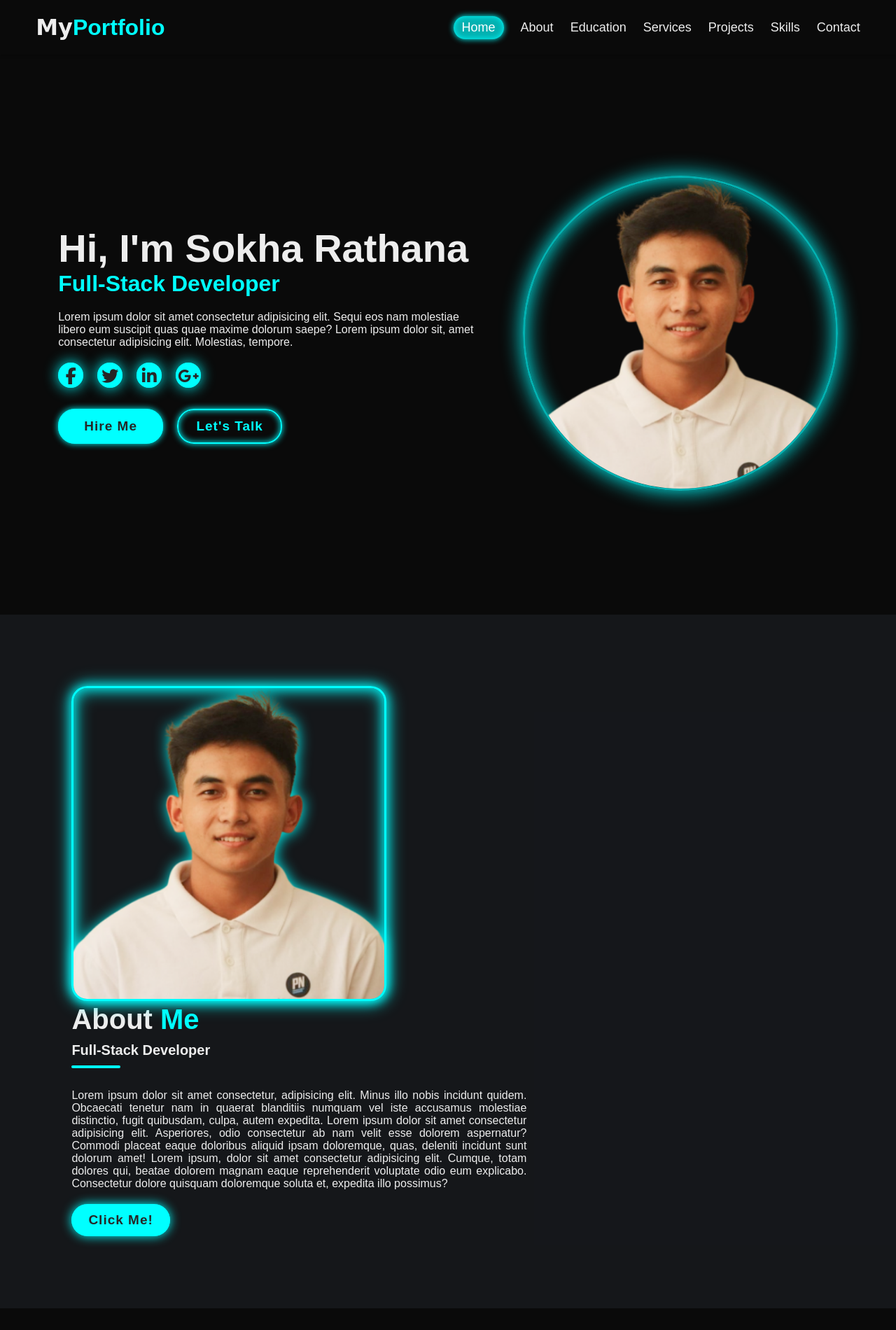
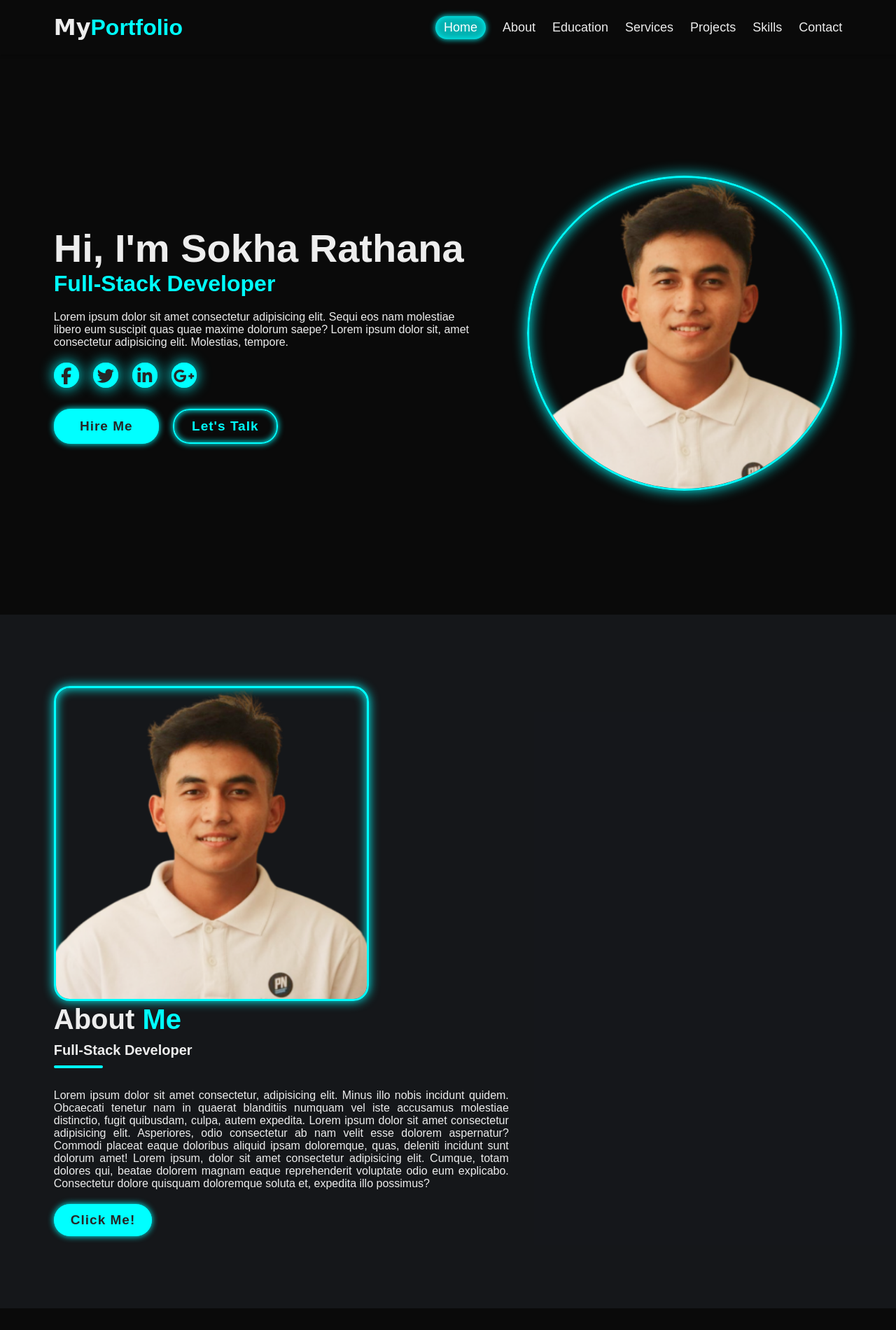
Before and after one commit to Rathana-061/Portfolio-Project, a plain HTML site: page index.html in a window 1280 px wide. Shown: the top 1900 px of the page at 70% size. Drawn offline with Linux system fonts and the light colour scheme.

Commit message:
change padding

```diff
--- a/scss/_about.scss
+++ b/scss/_about.scss
@@ -1,21 +1,17 @@
 .about {
     height: auto;
-    // background-color: #0D2D43;
     display: flex;
     align-items: center;
     flex-wrap: wrap;
     gap: 8%;
-    padding: 8%;
+    padding: 8% 6%;
     background: #3137434b;
-    // border-top:2px solid #0ff;
-    // border-bottom:2px solid #0ff;
 }
 
 .about-image img {
     width: 450px;
     height: 450px;
-    filter: drop-shadow(1px 1px 10px #0ff);
-    // background-color: red;
+    // filter: drop-shadow(1px 1px 10px #0ff);
     border: 3px solid #0ff;
     box-shadow: 0px 0px 15px #0ff,
         0px 0px 15px #0ff inset;
@@ -43,7 +39,6 @@
 
 
 .about-content p {
-    // background-color: red;
     max-width: 650px;
     text-align: justify;
     margin-top: 20px;
@@ -66,8 +61,8 @@
     color: #262626;
     letter-spacing: 1px;
     list-style: 1px;
-    box-shadow: 0px 0px 15px #0ff,
-        0px 0px 15px #0ff inset;
+    box-shadow: 0px 0px 10px #0ff,
+        0px 0px 10px #0ff inset;
     margin-top: 10px;
     cursor: pointer;
 }
--- a/scss/_education.scss
+++ b/scss/_education.scss
@@ -1,12 +1,5 @@
 .education {
-    // display: flex;
-    // flex-direction: column;
-    // justify-content: center;
-    // align-items: center;
-    // gap: 10px;
-    // margin-top: 100px;
-    padding: 8%;
-
+    padding: 8% 6%;
 }
 
 .title {
@@ -15,7 +8,6 @@
 .education-row {
     display: flex;
     flex-wrap: wrap;
-    // justify-content: space-between;
     gap: 8rem;
 }
 .education-col {
--- a/scss/_navbar.scss
+++ b/scss/_navbar.scss
@@ -1,10 +1,9 @@
 .header {
-    // background: #081b29;
     display: flex;
     justify-content: space-between;
     align-items: center;
     flex-wrap: wrap;
-    padding: 20px 4%;
+    padding: 20px 6%;
     position: sticky;
     top: 0;
     z-index: 1000;
@@ -64,7 +63,7 @@
     flex-wrap: wrap;
     align-items: center;
     justify-content: space-between;
-    padding: 0 6.5%;
+    padding: 0 6%;
 }
 
 .home-content {
@@ -131,11 +130,12 @@
     height: 450px;
     transition: 0.3s;
     transform: scale(1);
-    // box-shadow: 1px 2px 10px #00abf0;
-    border: 3px solid rgba(0, 255, 255, 0.684);
-    box-shadow: 0px 0px 30px #0ff,
-                0px 0px 30px #0ff inset;
-    cursor: pointer;
+    // border: 3px solid rgba(0, 255, 255, 0.684);
+    // box-shadow: 0px 0px 30px #0ff,
+    //             0px 0px 30px #0ff inset;
+    border: 3px solid #0ff;
+    box-shadow: 0px 0px 20px #0ff,
+        0px 0px 20px #0ff inset;
 }
 
 
@@ -153,6 +153,7 @@
     overflow: hidden;
     transition: height 0.2s cubic-bezier(0.175, 0.885, 0.32, 1.275);
 }
+
 .drop-menu.open {
     height: 240px;
 }
@@ -174,13 +175,13 @@
     }
 
     .navbar {
-        // margin-bottom: 50px;
         display: none;
     }
 
     .toggle-btn {
         display: block;
     }
+
     .drop-menu {
         display: block;
     }
--- a/scss/_projects.scss
+++ b/scss/_projects.scss
@@ -2,7 +2,8 @@
 
 .portfolio {
     background: #3137434b;
-    padding-top: 8%;
+    padding: 8% 6%;
+    // padding: 8%;
 }
 
 .portfolio-container {
@@ -10,7 +11,7 @@
     grid-template-columns: repeat(3,1fr);
     align-items: center;
     gap: 2.5rem;
-    margin: 0 8%;
+    // margin: 0 8%;
 }
 .portfolio-box {
     flex: 1;
--- a/scss/_services.scss
+++ b/scss/_services.scss
@@ -4,7 +4,7 @@
     // align-items: center;
     // flex-direction: column;
     // gap: 10px;
-    padding: 8%;
+    padding: 8% 6%;
 }
 
 .sevices-container {
--- a/scss/_skills.scss
+++ b/scss/_skills.scss
@@ -1,35 +1,14 @@
 
 
-// .line {
-//     width: 70px;
-//     height: 4px;
-//     background: #0ff;
-//     border-radius: 4px;
-//     margin-bottom: 50px;
-// }
 
 
 .skills {
-    // margin-top: 5rem;
     min-height: auto;
     padding-bottom: 7rem;
+    gap: 10px;
+    padding: 8% 6%;
+}
 
-    // background: rgba(24, 81, 81, 0.332);
-    // display: flex;
-    // flex-direction: column;
-    // justify-content: center;
-    // align-items: center;
-    gap: 10px;
-    padding: 8%;
-}
-// .skills h2 {
-//     display: flex;
-//     justify-content: center;
-//     align-items: center;
-// }
-// span {
-//     color: #0ff;
-// }
 .skills-row{
     display: flex;
     flex-wrap: wrap;
```
Also changed, not shown: index.html (+0 -1 lines), scss/_contact.scss (+0 -23 lines), dict/css/index.min.css, 1 other file.
